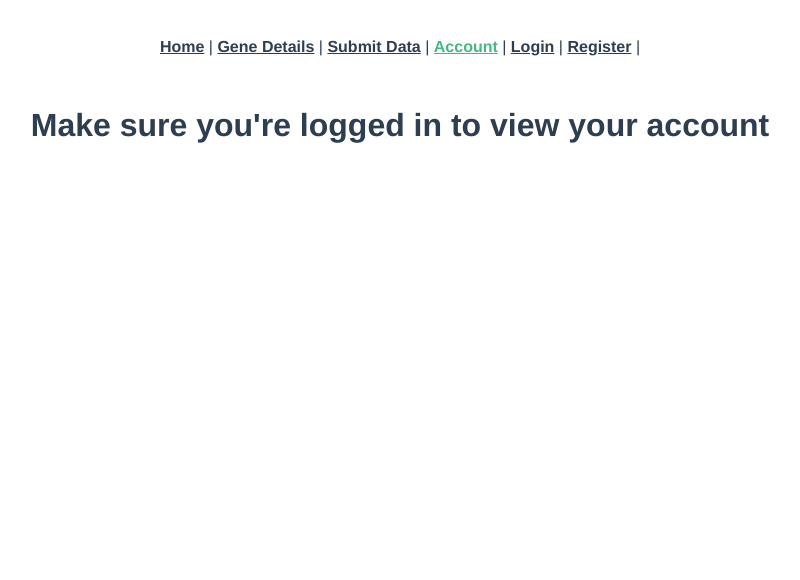
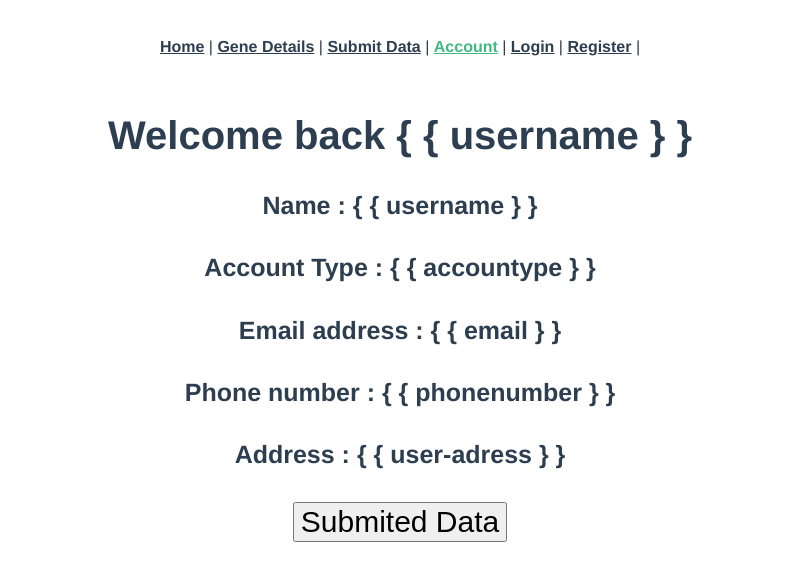
Before and after one commit to wjy4/CardiomyopathyData-Sharing-Platform, a Vue app: page /account in a window 1280 px wide. Shown: the top 580 px of the page, without its empty margins (240-1040 px from the left). Built offline with nearby package versions, Linux system fonts and the light colour scheme.

Commit message:
Update Account.vue
update account pages

```diff
--- a/src/views/Account.vue
+++ b/src/views/Account.vue
@@ -1,5 +1,35 @@
 <template>
   <div class="account">
-    <h1>Make sure you're logged in to view your account</h1>
+   <!-- <h1>Make sure you're logged in to view your account</h1> !-->
+    <h1> Welcome back { { username } }</h1>
   </div>
+  <div class = "account-info">
+    <h4> Name : { { username } }</h4>
+    <h4> Account Type : { { accountype } }</h4>
+    <h4> Email address : { { email } }</h4>
+    <h4> Phone number : { { phonenumber } }</h4>
+    <h4> Address : { { user-adress } }</h4>
+  </div>
+    <input type = "submit" class = "li" value="Submited Data">
 </template>
+
+
+
+<style>
+h1{
+  font-size: 40px;
+}
+.account-info{
+  margin-right: 70%;
+  font-size: 25px;
+  margin-top: 90px;
+  margin: auto;
+}
+.li{
+  margin-left: 50%;
+  font-size: 30px;
+  margin-top: 90px;
+  margin: auto;
+}
+
+</style>
```
